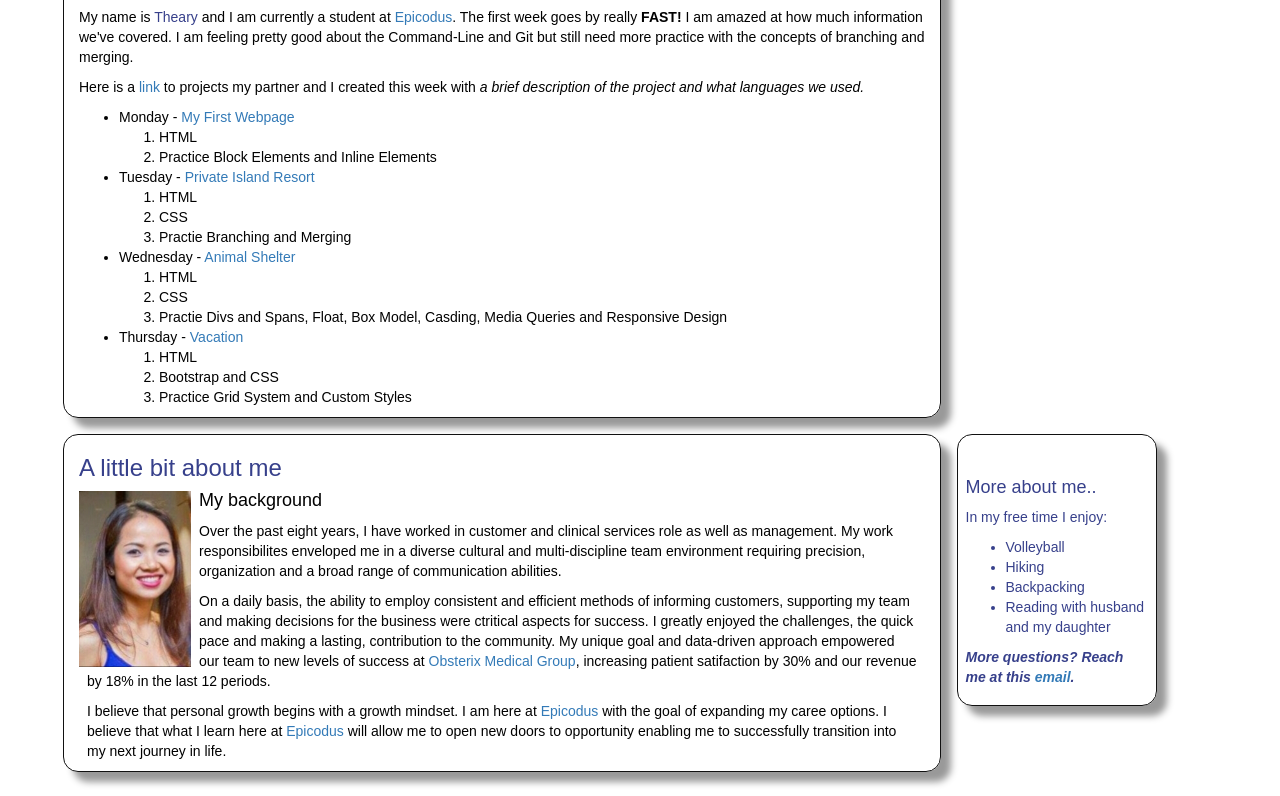
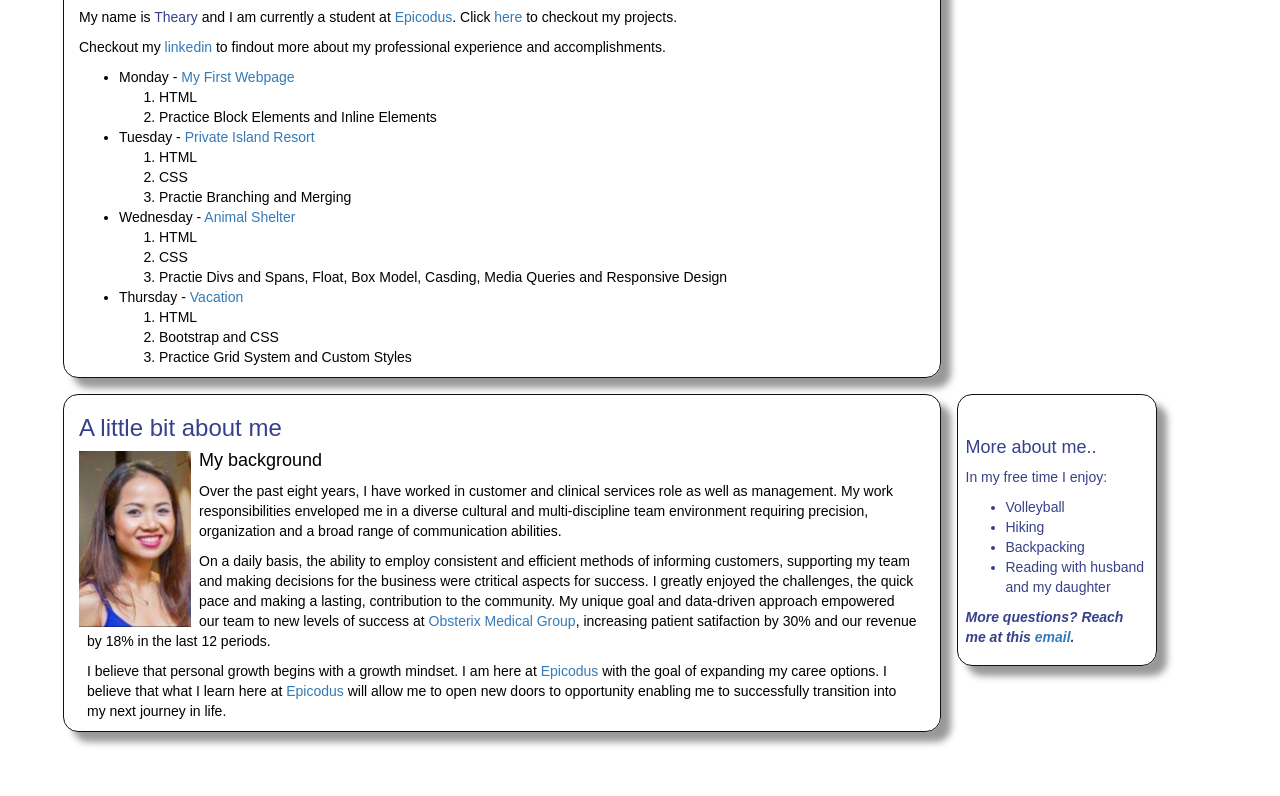
Before and after one commit to Thearyim/portfolio, a plain HTML site: page index.html in a window 1280 px wide. Shown: the part 88-884 px from the top of the page. After the commit the page ends 844 px from the top, so only its background shows below. Drawn offline with Linux system fonts and the light colour scheme.

Commit message:
Update index.html to include github and linkedin.

```diff
--- a/index.html
+++ b/index.html
@@ -10,10 +10,10 @@
       <div class="row">
           <div class="col-md-9 standout">
               <h1>Theary Im</h1>
-              <p>My name is <span class="me">Theary</span> and I am currently a student at <a href="https://www.epicodus.com/">Epicodus</a>. The first week goes by really <strong>FAST!</strong> I am amazed at how much information we've covered. I am feeling pretty good about the Command-Line and Git but still need more practice with the concepts of branching and merging.
+              <p>My name is <span class="me">Theary</span> and I am currently a student at <a href="https://www.epicodus.com/">Epicodus</a>. Click <a href="https://github.com/Thearyim">here</a> to checkout my projects.
               </p>
             <div>
-              <p>Here is a <a href="https://github.com/Thearyim">link </a>to projects my partner and I created this week with <em>a brief description of the project and what languages we used.</em>
+              <p>Checkout my <a href="https://www.linkedin.com/in/theary-im-040371133/">linkedin </a>to findout more about my professional experience and accomplishments.
               </p>
                 <ul>
                   <li>Monday - <a href="https://github.com/Thearyim/my-first-webpage">My First Webpage </a></li>
@@ -52,7 +52,7 @@
             <div class="text">
               <h4>My background</h4>
                 <p>
-                  Over the past eight years, I have worked in customer and clinical services role as well as management. My work responsibilites enveloped me in a diverse cultural and multi-discipline team environment requiring precision, organization and a broad range of communication abilities.
+                  Over the past eight years, I have worked in customer and clinical services role as well as management. My work responsibilities enveloped me in a diverse cultural and multi-discipline team environment requiring precision, organization and a broad range of communication abilities.
                 </p>
                 <p>
                   On a daily basis, the ability to employ consistent and efficient methods of informing customers, supporting my team and making decisions for the business were ctritical aspects for success. I greatly enjoyed the challenges, the quick pace and making a lasting, contribution to the community. My unique goal and data-driven approach empowered our team to new levels of success at <a href="https://www.mednax.com/practice/obstetrix-medical-group-issaquah/">Obsterix Medical Group</a>, increasing patient satifaction by 30% and our revenue by 18% in the last 12 periods.
```
